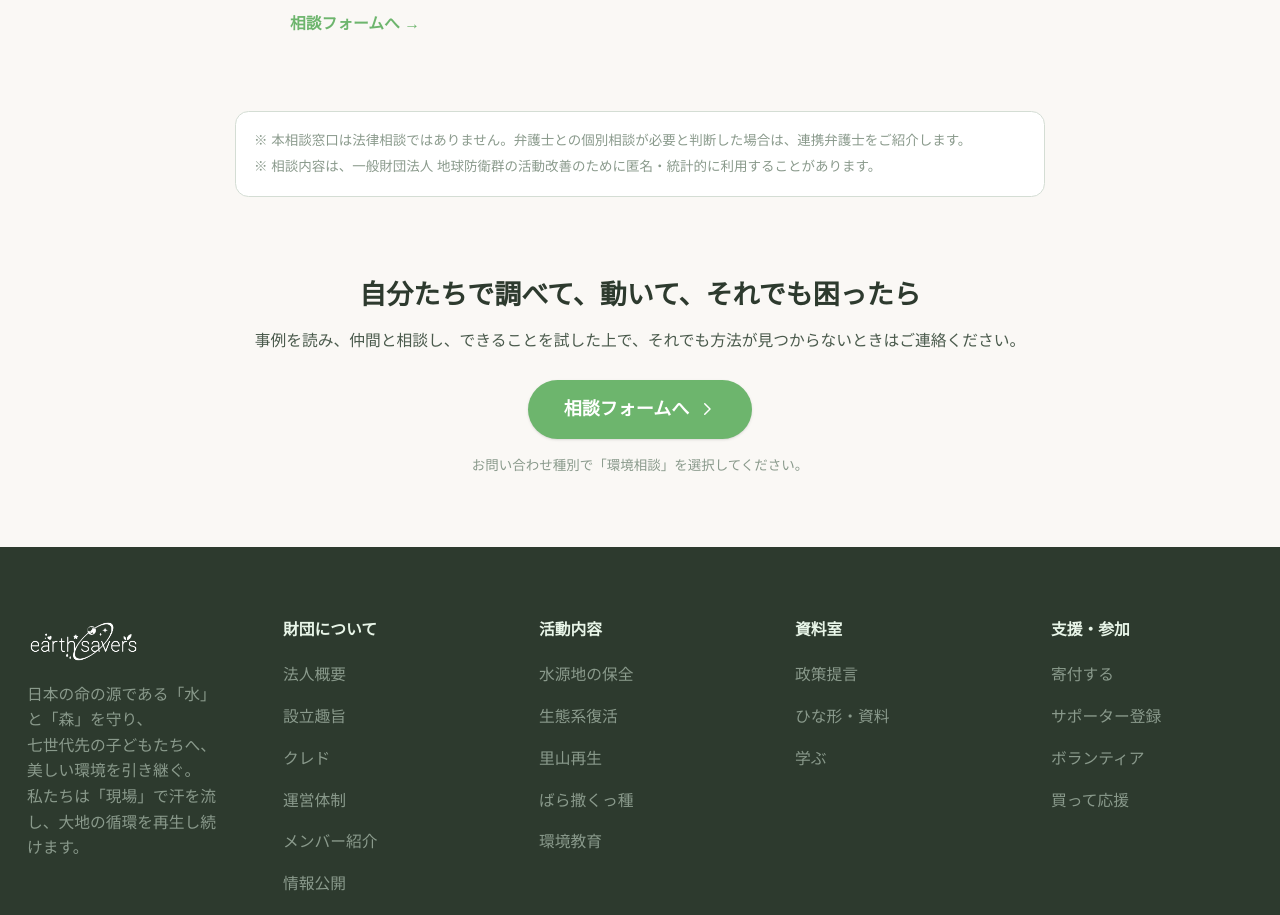
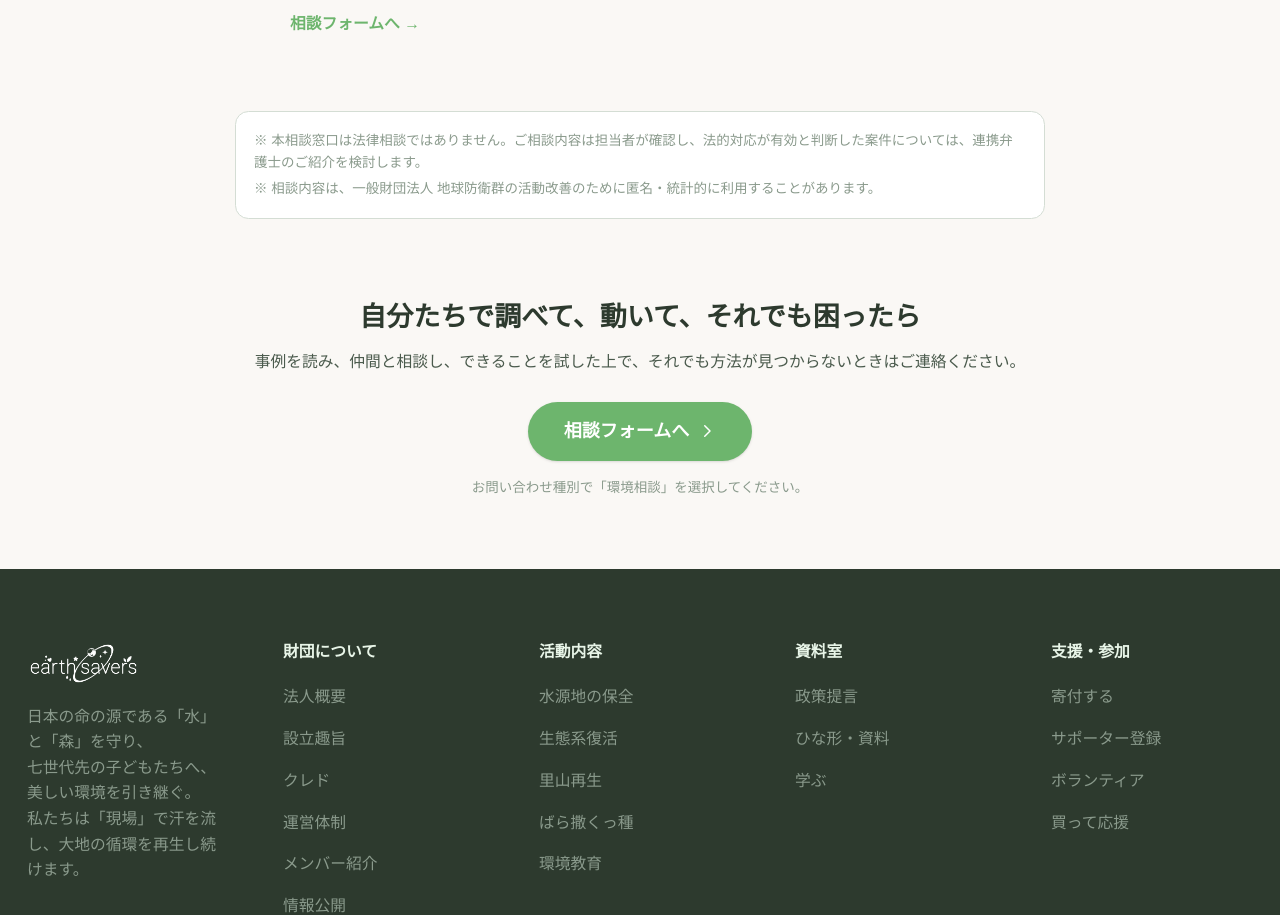
Before and after one commit to haitakamak-cmyk/earth-savers-web, a Next.js app: page /consultation in a window 1280 px wide. Shown: the part 1766-2681 px from the top of the page. Built offline with nearby package versions, Linux system fonts and the light colour scheme; a web font is replaced by a local one.

Commit message:
chore: earth-savers-web の未コミット変更をまとめて反映

```diff
--- a/src/app/consultation/page.tsx
+++ b/src/app/consultation/page.tsx
@@ -166,7 +166,7 @@ export default function ConsultationPage() {
         <div className="mx-auto max-w-3xl px-4 sm:px-6">
           <div className="rounded-xl border border-border bg-white p-4 text-xs leading-relaxed text-text-muted">
             <p>
-              ※ 本相談窓口は法律相談ではありません。弁護士との個別相談が必要と判断した場合は、連携弁護士をご紹介します。
+              ※ 本相談窓口は法律相談ではありません。ご相談内容は担当者が確認し、法的対応が有効と判断した案件については、連携弁護士のご紹介を検討します。
             </p>
             <p className="mt-1">
               ※ 相談内容は、{ORGANIZATION_NAME}の活動改善のために匿名・統計的に利用することがあります。
```
